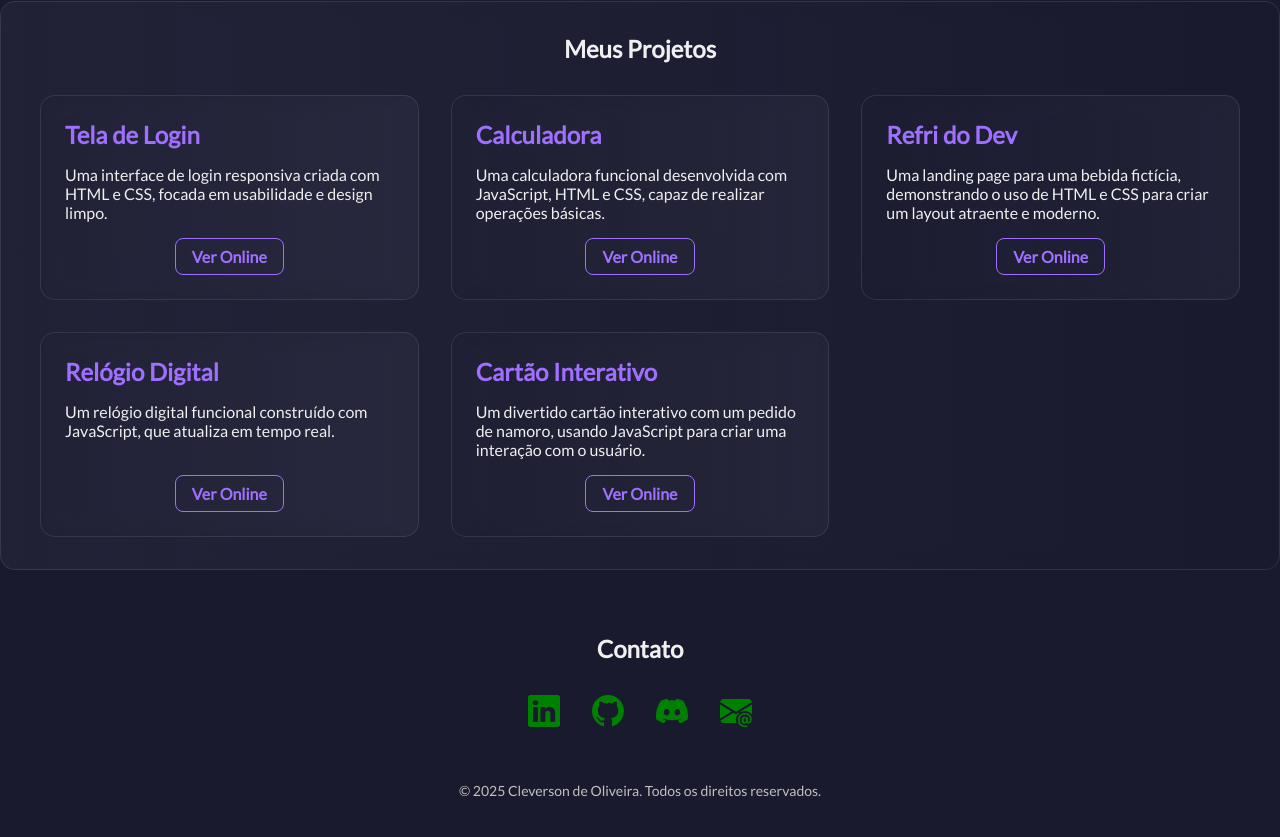
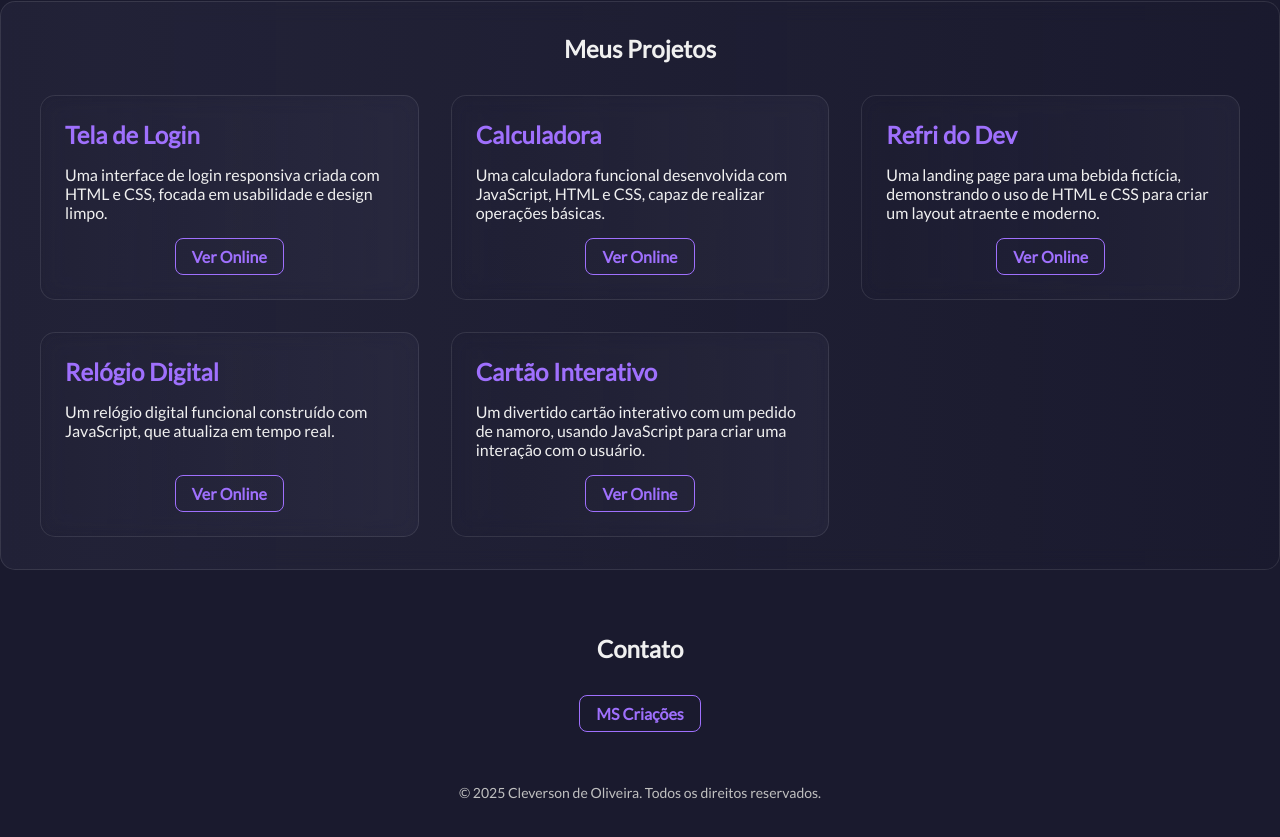
Before and after one commit to CleveOP/Curriculum, a plain HTML site: page index.html in a window 1280 px wide. Shown: the part 2060-2897 px from the top of the page. Drawn offline with nearby package versions, Linux system fonts and the light colour scheme.

Commit message:
retira icones de redes sociais do rodapé

```diff
--- a/index.html
+++ b/index.html
@@ -133,22 +133,8 @@
         <h2 class="title">Contato</h2>
         <div>
 
-            <a class="linkedin" href="https://www.linkedin.com/in/cleverson-de-oliveira-pereira-a794512ba/" title="Linkedin" target="_blank"><svg xmlns="http://www.w3.org/2000/svg" width="32" height="32" fill="green" class="bi bi-linkedin" viewBox="0 0 16 16">
-                <path d="M0 1.146C0 .513.526 0 1.175 0h13.65C15.474 0 16 .513 16 1.146v13.708c0 .633-.526 1.146-1.175 1.146H1.175C.526 16 0 15.487 0 14.854zm4.943 12.248V6.169H2.542v7.225zm-1.2-8.212c.837 0 1.358-.554 1.358-1.248-.015-.709-.52-1.248-1.342-1.248S2.4 3.226 2.4 3.934c0 .694.521 1.248 1.327 1.248zm4.908 8.212V9.359c0-.216.016-.432.08-.586.173-.431.568-.878 1.232-.878.869 0 1.216.662 1.216 1.634v3.865h2.401V9.25c0-2.22-1.184-3.252-2.764-3.252-1.274 0-1.845.7-2.165 1.193v.025h-.016l.016-.025V6.169h-2.4c.03.678 0 7.225 0 7.225z"/>
-            </svg></a>
-
-            <a class="github" href="https://github.com/Cleverson1993" title="GitHub" target="_blank"><svg xmlns="http://www.w3.org/2000/svg" width="32" height="32" fill="green" class="bi bi-github" viewBox="0 0 16 16">
-                <path d="M8 0C3.58 0 0 3.58 0 8c0 3.54 2.29 6.53 5.47 7.59.4.07.55-.17.55-.38 0-.19-.01-.82-.01-1.49-2.01.37-2.53-.49-2.69-.94-.09-.23-.48-.94-.82-1.13-.28-.15-.68-.52-.01-.53.63-.01 1.08.58 1.23.82.72 1.21 1.87.87 2.33.66.07-.52.28-.87.51-1.07-1.78-.2-3.64-.89-3.64-3.95 0-.87.31-1.59.82-2.15-.08-.2-.36-1.02.08-2.12 0 0 .67-.21 2.2.82.64-.18 1.32-.27 2-.27s1.36.09 2 .27c1.53-1.04 2.2-.82 2.2-.82.44 1.1.16 1.92.08 2.12.51.56.82 1.27.82 2.15 0 3.07-1.87 3.75-3.65 3.95.29.25.54.73.54 1.48 0 1.07-.01 1.93-.01 2.2 0 .21.15.46.55.38A8.01 8.01 0 0 0 16 8c0-4.42-3.58-8-8-8"/>
-            </svg></a>
-
-            <a class="discord" href="https://discord.com/channels/1019994810804871342/@home" title="Discord" target="_blank"><svg xmlns="http://www.w3.org/2000/svg" width="32" height="32" fill="green" class="bi bi-discord" viewBox="0 0 16 16">
-                <path d="M13.545 2.907a13.2 13.2 0 0 0-3.257-1.011.05.05 0 0 0-.052.025c-.141.25-.297.577-.406.833a12.2 12.2 0 0 0-3.658 0 8 8 0 0 0-.412-.833.05.05 0 0 0-.052-.025c-1.125.194-2.22.534-3.257 1.011a.04.04 0 0 0-.021.018C.356 6.024-.213 9.047.066 12.032q.003.022.021.037a13.3 13.3 0 0 0 3.995 2.02.05.05 0 0 0 .056-.019q.463-.63.818-1.329a.05.05 0 0 0-.01-.059l-.018-.011a9 9 0 0 1-1.248-.595.05.05 0 0 1-.02-.066l.015-.019q.127-.095.248-.195a.05.05 0 0 1 .051-.007c2.619 1.196 5.454 1.196 8.041 0a.05.05 0 0 1 .053.007q.121.1.248.195a.05.05 0 0 1-.004.085 8 8 0 0 1-1.249.594.05.05 0 0 0-.03.03.05.05 0 0 0 .003.041c.24.465.515.909.817 1.329a.05.05 0 0 0 .056.019 13.2 13.2 0 0 0 4.001-2.02.05.05 0 0 0 .021-.037c.334-3.451-.559-6.449-2.366-9.106a.03.03 0 0 0-.02-.019m-8.198 7.307c-.789 0-1.438-.724-1.438-1.612s.637-1.613 1.438-1.613c.807 0 1.45.73 1.438 1.613 0 .888-.637 1.612-1.438 1.612m5.316 0c-.788 0-1.438-.724-1.438-1.612s.637-1.613 1.438-1.613c.807 0 1.451.73 1.438 1.613 0 .888-.631 1.612-1.438 1.612"/>
-            </svg></a>
-
-            <a class="email" href="https://mail.google.com/mail/u/0/?tab=rm&ogbl#inbox" title="G-mail" target="_blank"><svg xmlns="http://www.w3.org/2000/svg" width="32" height="32" fill="green" class="bi bi-envelope-at-fill" viewBox="0 0 16 16">
-                <path d="M2 2A2 2 0 0 0 .05 3.555L8 8.414l7.95-4.859A2 2 0 0 0 14 2zm-2 9.8V4.698l5.803 3.546zm6.761-2.97-6.57 4.026A2 2 0 0 0 2 14h6.256A4.5 4.5 0 0 1 8 12.5a4.49 4.49 0 0 1 1.606-3.446l-.367-.225L8 9.586zM16 9.671V4.697l-5.803 3.546.338.208A4.5 4.5 0 0 1 12.5 8c1.414 0 2.675.652 3.5 1.671"/>
-                <path d="M15.834 12.244c0 1.168-.577 2.025-1.587 2.025-.503 0-1.002-.228-1.12-.648h-.043c-.118.416-.543.643-1.015.643-.77 0-1.259-.542-1.259-1.434v-.529c0-.844.481-1.4 1.26-1.4.585 0 .87.333.953.63h.03v-.568h.905v2.19c0 .272.18.42.411.42.315 0 .639-.415.639-1.39v-.118c0-1.277-.95-2.326-2.484-2.326h-.04c-1.582 0-2.64 1.067-2.64 2.724v.157c0 1.867 1.237 2.654 2.57 2.654h.045c.507 0 .935-.07 1.18-.18v.731c-.219.1-.643.175-1.237.175h-.044C10.438 16 9 14.82 9 12.646v-.214C9 10.36 10.421 9 12.485 9h.035c2.12 0 3.314 1.43 3.314 3.034zm-4.04.21v.227c0 .586.227.8.581.8.31 0 .564-.17.564-.743v-.367c0-.516-.275-.708-.572-.708-.346 0-.573.245-.573.791"/>
-            </svg></a>
+            <!-- Botão para MS Criações -->
+            <a class="btn-ms-criacoes" href="https://api.whatsapp.com/send/?phone=5511966323257&text&type=phone_number&app_absent=0" title="Entrar em contato via WhatsApp" target="_blank">MS Criações</a>
 
         </div>
 
--- a/style.css
+++ b/style.css
@@ -310,6 +310,23 @@ footer > div{
     transform: scale(2.0);
 }
 
+.btn-ms-criacoes {
+    text-decoration: none;
+    color: var(--accent); /* Cor do texto */
+    font-weight: bold;
+    padding: 0.5rem 1rem;
+    border: 1px solid var(--accent); /* Borda com a cor do tema */
+    border-radius: 8px;
+    transition: background-color 0.3s, color 0.3s, transform 0.3s;
+    display: inline-block; /* Para que o padding e a borda funcionem bem */
+}
+
+.btn-ms-criacoes:hover {
+    background-color: var(--accent); /* Fundo na cor do tema */
+    color: var(--dark1); /* Texto escuro no hover */
+    transform: scale(1.1); /* Efeito de escala no hover */
+}
+
 .email:hover{
     transform: scale(2.0);
 }
```
